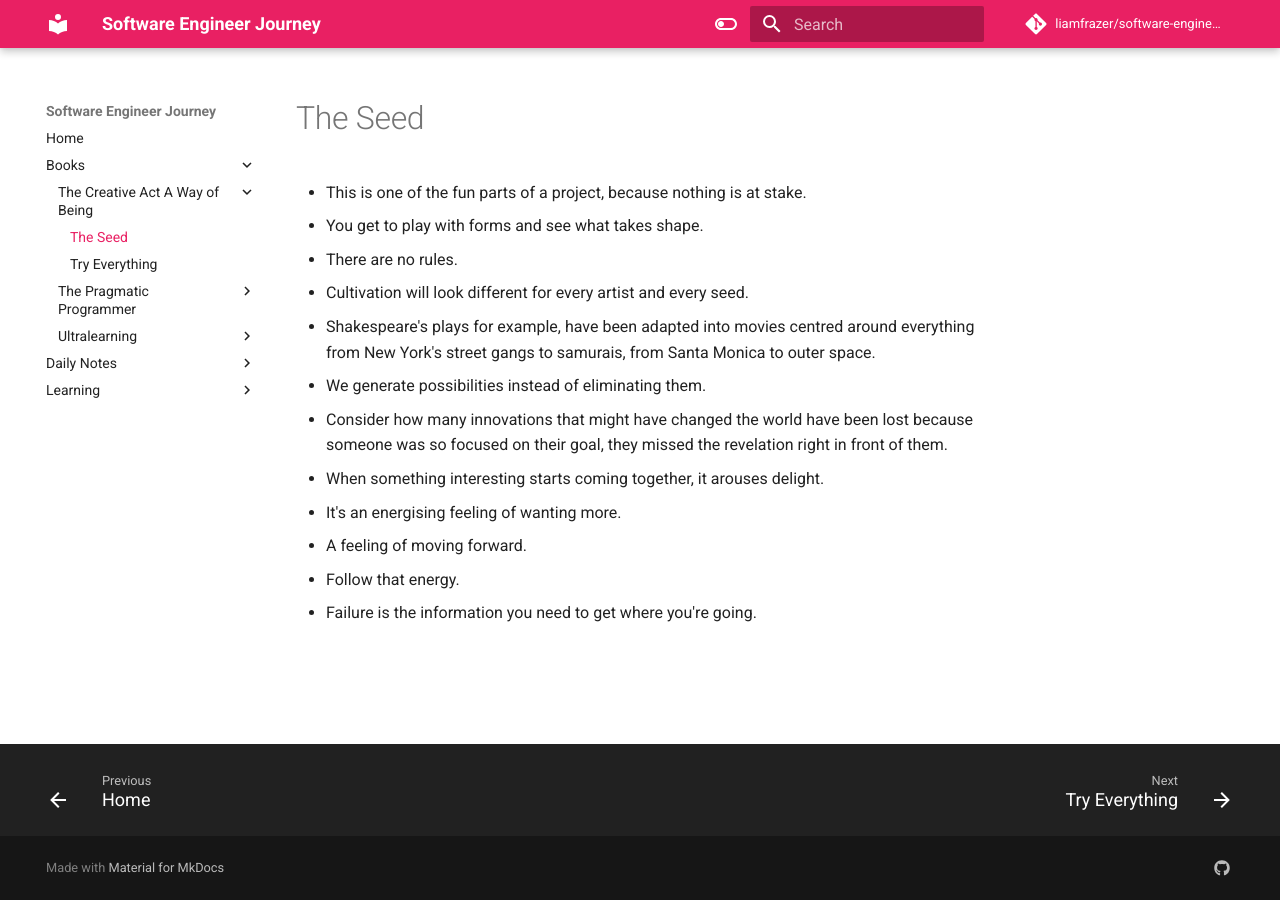
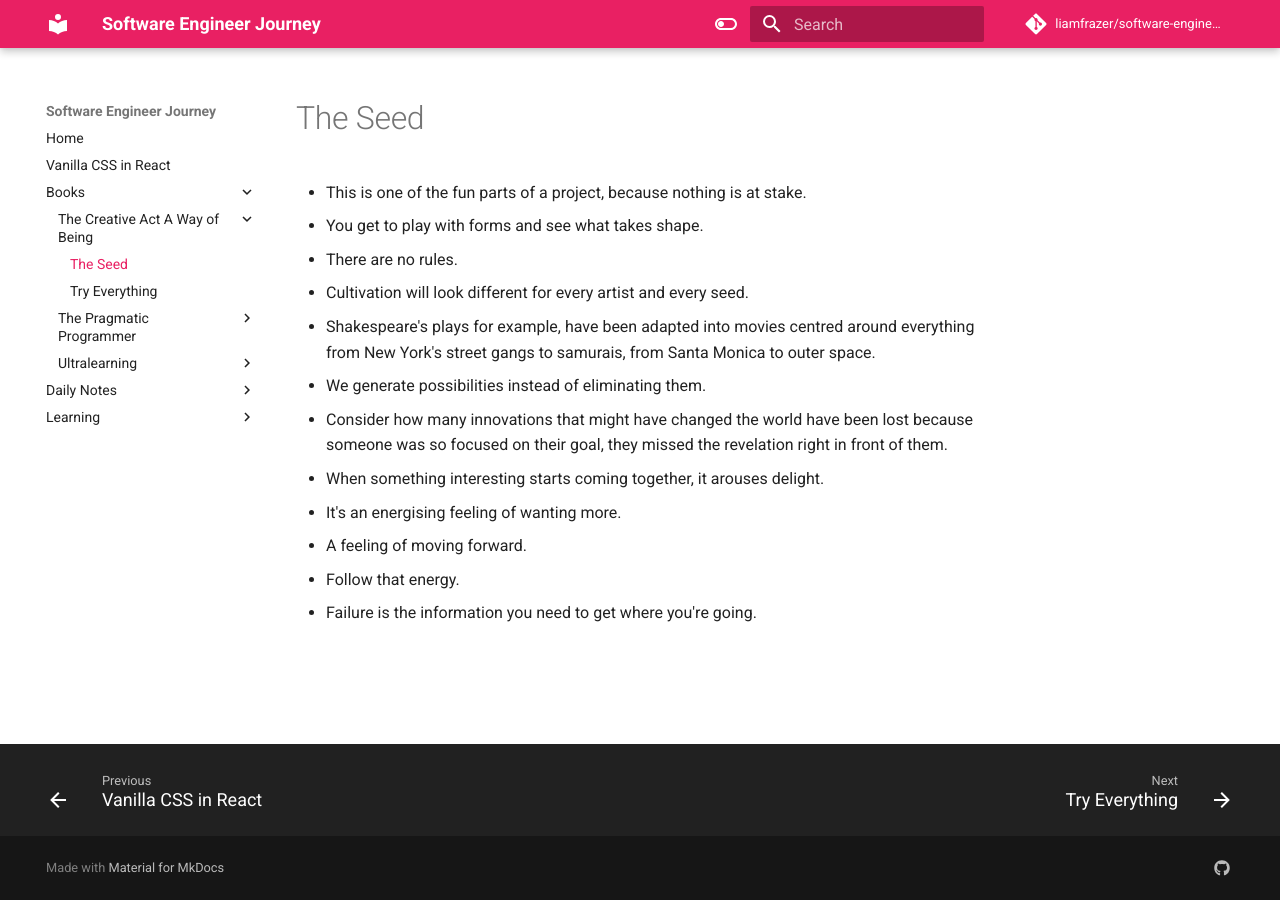
Before and after one commit to liamfrazer/software-engineer-journey, an MkDocs documentation site: the page built from docs/Books/The Creative Act - A Way of Being/The Seed.md, in a window 1280 px wide. Built offline with MkDocs 1.6.1 and Material for MkDocs 9.7.7, drawn with Linux system fonts in a browser that asks for light colours; comment, search, counter and statistics services are not loaded.

Commit message:
vault backup: 2023-12-27 15:25:13

```diff
--- /dev/null
+++ b/docs/Vanilla CSS in React.md
@@ -0,0 +1,11 @@
+---
+tags:
+  - react
+  - CSS
+---
+# Vanilla CSS in React
+
+## Advantages
+* CSS code is decoupled from JSX code
+
+## Disadvantages
```
Also changed, not shown: docs/index.md (+2 -0 lines).
